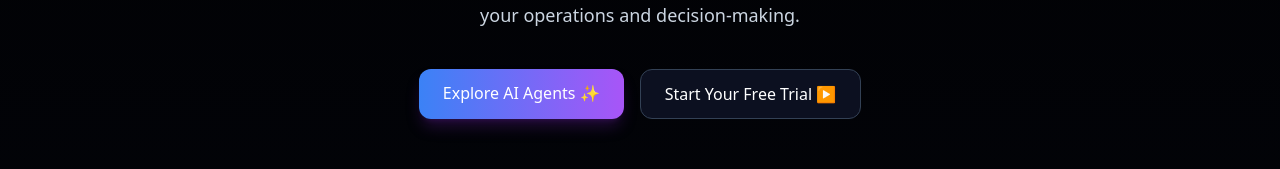
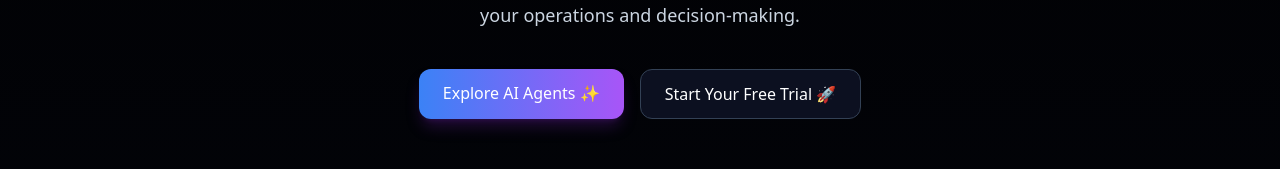
Before and after one commit to Cloudisoft/Cloudisoft.com_Final, a React (Vite) app: page / in a window 1280 px wide. Shown: the part 518-687 px from the top of the page. Built offline with nearby package versions, Linux system fonts and the light colour scheme; no server answers.

Commit message:
Update Hero.tsx

```diff
--- a/src/components/Hero.tsx
+++ b/src/components/Hero.tsx
@@ -30,7 +30,7 @@ export default function Hero() {
   </a>
 
   <Link className="btn-secondary" to="/cloudicore">
-    Start Your Free Trial ▶
+    Start Your Free Trial 🚀
   </Link>
 </div>
     </section>
```
